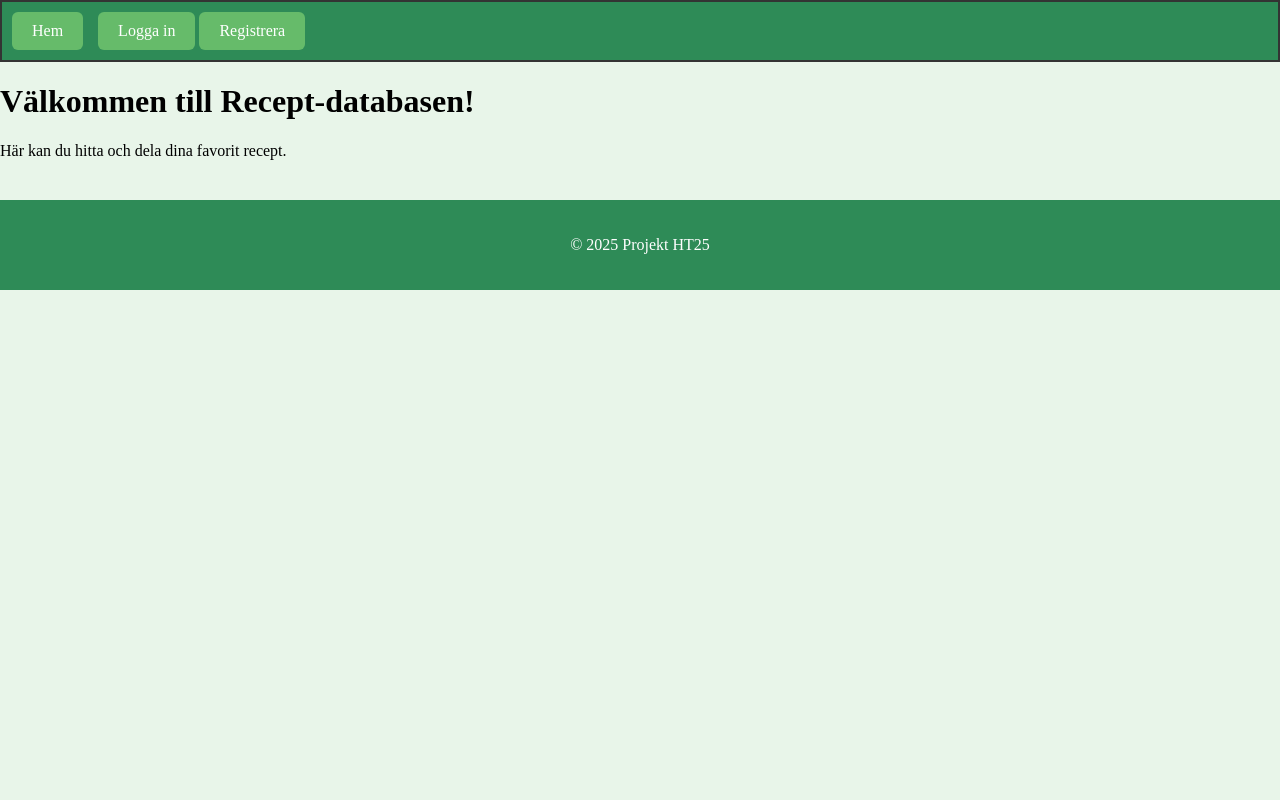
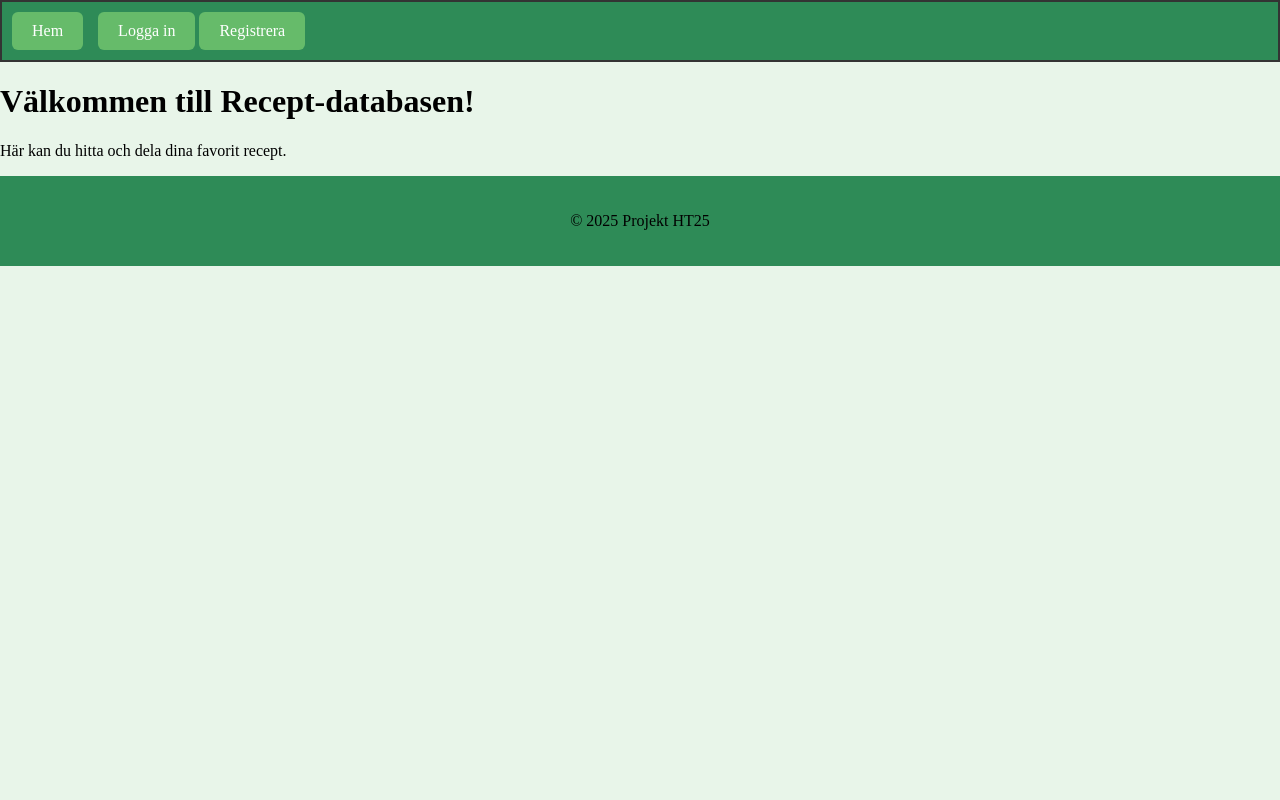
Before and after one commit to Jstrandberg2018/SkolaHT25, a Flask app: page /recipe in a window 1280 px wide. Run offline with Flask 3, Linux system fonts and the light colour scheme.

Commit message:
Försöker fixa footer

```diff
--- a/app.py
+++ b/app.py
@@ -6,14 +6,6 @@ from werkzeug.security import generate_password_hash, check_password_hash
 
 app = Flask(__name__)
 app.secret_key = 'hemlig_nyckel' #ändra till mer säker senare
-
-DATABASE = 'users.db'
-
-def get_db_connection():
-    conn = sqlite3.connect(DATABASE)
-    conn.row_factory = sqlite3.Row
-    return conn
-
 
 def create_tables():
     with sqlite3.connect('app.db') as conn:
--- a/static/style.css
+++ b/static/style.css
@@ -6,11 +6,20 @@
     --font-family: 'Arial, sans-serif';
 }
 
+html, body {
+    height: 100%;
+    margin: 0;
+}
+
 body {
     font-family: var(--font-family);
     margin: 0;
     padding: 0;
     background-color: var(--secondary-color);
+}
+
+.content {
+    flex: 1;
 }
 
 .main-nav {
@@ -38,10 +47,8 @@ body {
     transition: background 0.2s;
 }
 
-.site-footer {
+footer {
     background: var(--primary-color);
-    color: #fff;
     padding: 20px;
     text-align: center;
-    margin-top: 40px;  /* Lite luft ovanför footern */
 }
--- a/templates/base.html
+++ b/templates/base.html
@@ -7,6 +7,7 @@
     <link rel="stylesheet" href="{{ url_for('static', filename='style.css') }}">
 </head>
 <body>
+    <div class="content">
         <nav class="main-nav">
             <div class="nav-list">
                 <a class="nav-link" href="{{ url_for('index') }}">Hem</a>
@@ -28,6 +29,7 @@
         </nav>
 
         <main>{% block content %}{% endblock %}</main>
+    </div>
 
     <footer class="site-footer">
         <p>&copy; {{ current_year if current_year is defined else "2025" }} Projekt HT25</p>
```
Lines whose indentation alone changed are shown as unchanged.
